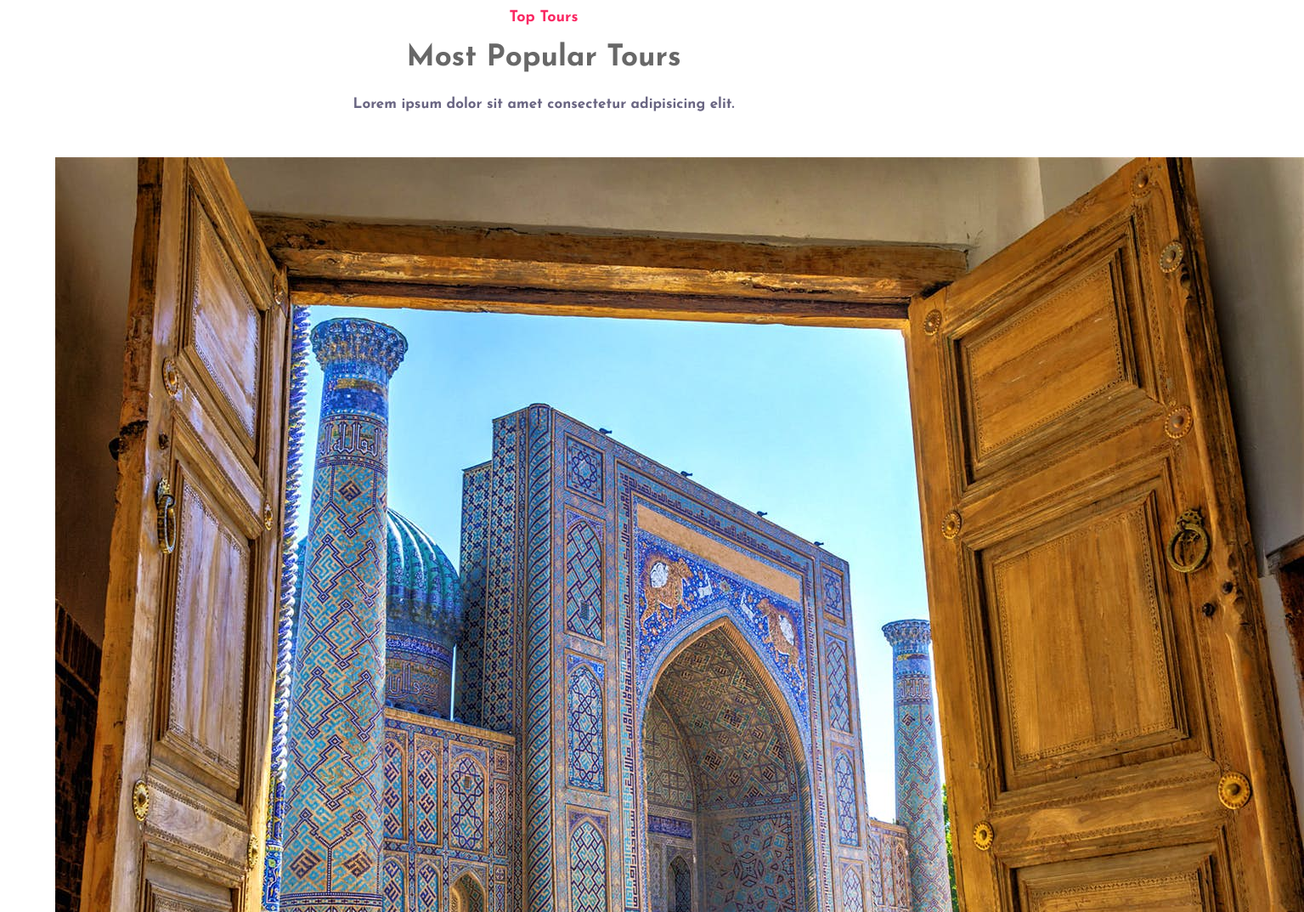
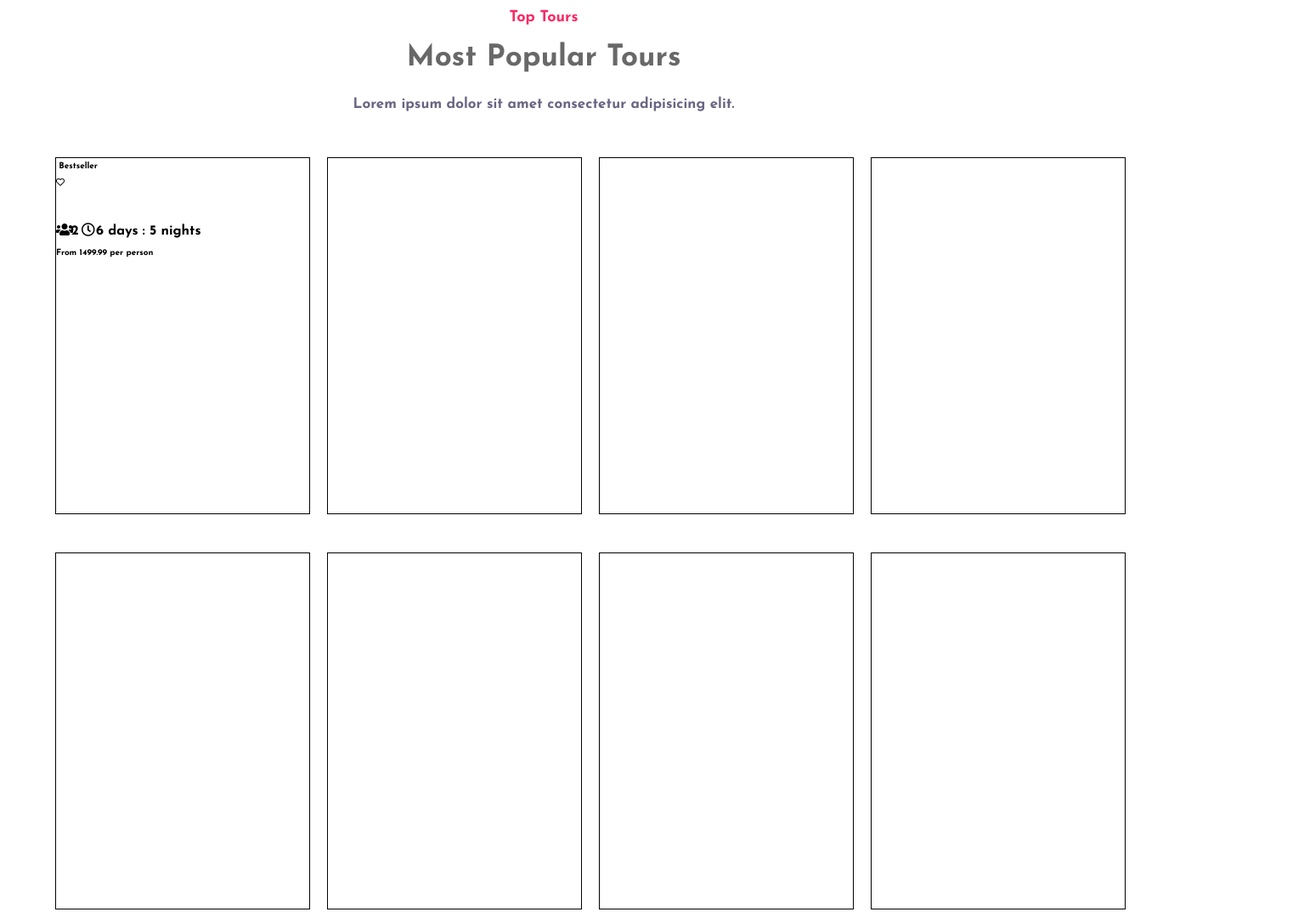
Before and after one commit to mralimov/Complete-Travel-Agency-website-Uz-Voyage, a plain HTML site: page index.html in a window 1280 px wide. Shown: the part 2780-3853 px from the top of the page at 85% size, 1535 px wide, since content can reach past the window. Drawn offline with nearby package versions, Linux system fonts and the light colour scheme.

Commit message:
Most popular tours row display CSS

```diff
--- a/css/topbar.css
+++ b/css/topbar.css
@@ -1015,3 +1015,19 @@ transform: scale(1.3);
 p:last-child {
     margin-bottom: 0;
 }
+
+.most__popular_tours__row {
+    height:120rem;
+    height: 91rem;
+    display: grid;
+    grid-template-columns: repeat(4, 1fr);
+    grid-template-rows: repeat(2, auto);
+    grid-gap: 2rem;
+
+}
+
+.col-1-of-8 {
+    width: 30rem;
+    height: 42rem;
+    border: 1px solid black;
+}
--- a/index.html
+++ b/index.html
@@ -835,7 +835,7 @@
              <div class="col-1-of-8">
                <div class="col-1-of-8-img--box">
                  <a href="#" class="img-block">
-                   <img src="./img/Carousel-IMG/Uzb- (2).jpg" alt="" class="col-1-of-8--img">
+                   <img src="" alt="" class="col-1-of-8--img">
                  </a>
                  <span class="tour-badge">Bestseller</span>
                  <div class="add-to-wishlist">
```
